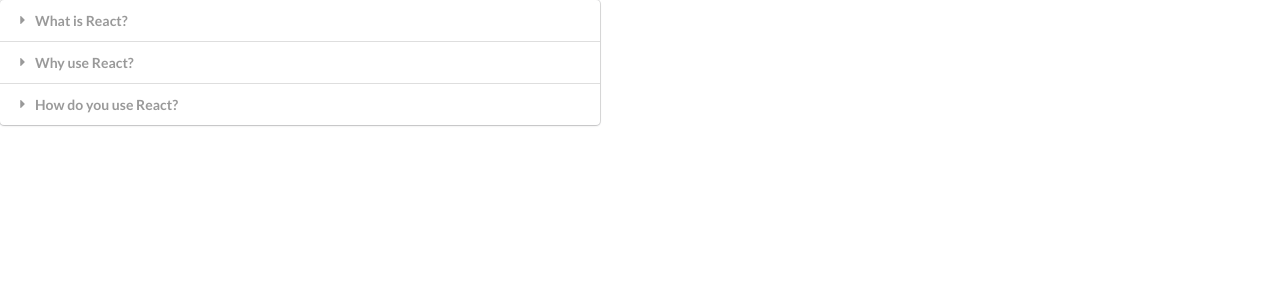
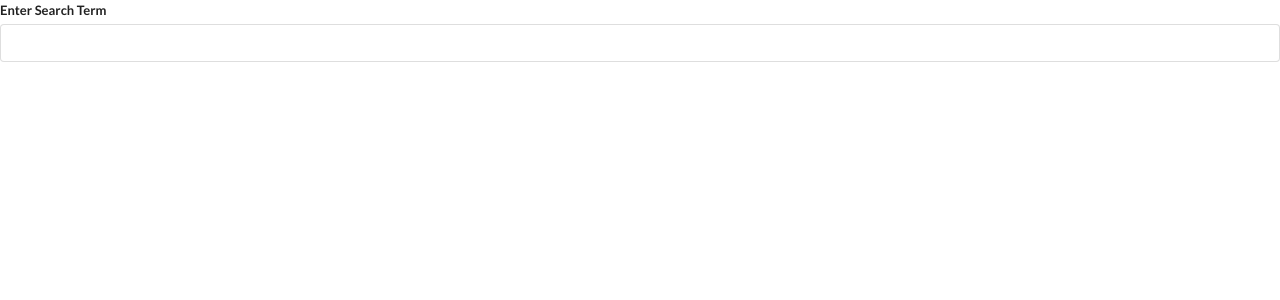
Before and after one commit to omar2004712/widgets, a React (Create React App) app: page / in a window 1280 px wide. Shown: the top 300 px of the page. Built offline with nearby package versions, Linux system fonts and the light colour scheme.

Commit message:
build: built a search component

```diff
--- a/src/App.js
+++ b/src/App.js
@@ -1,25 +1,27 @@
 import React from 'react';
-import Accordion from './components/Accordion';
+// import Accordion from './components/Accordion';
+import Search from './components/Search';
 
-const items = [
-  {
-    title: 'What is React?',
-    content: 'React is a front-end javascript framework.',
-  },
-  {
-    title: 'Why use React?',
-    content: 'React is a favoriate JS library among engineers.',
-  },
-  {
-    title: 'How do you use React?',
-    content: 'You use React by creating components.',
-  },
-];
+// const items = [
+//   {
+//     title: 'What is React?',
+//     content: 'React is a front-end javascript framework.',
+//   },
+//   {
+//     title: 'Why use React?',
+//     content: 'React is a favoriate JS library among engineers.',
+//   },
+//   {
+//     title: 'How do you use React?',
+//     content: 'You use React by creating components.',
+//   },
+// ];
 
 export default function App() {
   return (
     <div>
-      <Accordion items={items} />
+      {/* <Accordion items={items} /> */}
+      <Search />
     </div>
   );
 }
--- /dev/null
+++ b/src/components/Search.js
@@ -0,0 +1,22 @@
+/* eslint-disable jsx-a11y/label-has-for */
+/* eslint-disable jsx-a11y/label-has-associated-control */
+import React, { useState } from 'react';
+
+export default function Search() {
+  const [term, setTerm] = useState('');
+
+  return (
+    <div>
+      <div className="ui form">
+        <div className="field">
+          <label>Enter Search Term</label>
+          <input
+            className="input"
+            value={term}
+            onChange={(e) => setTerm(e.target.value)}
+          />
+        </div>
+      </div>
+    </div>
+  );
+}
```
